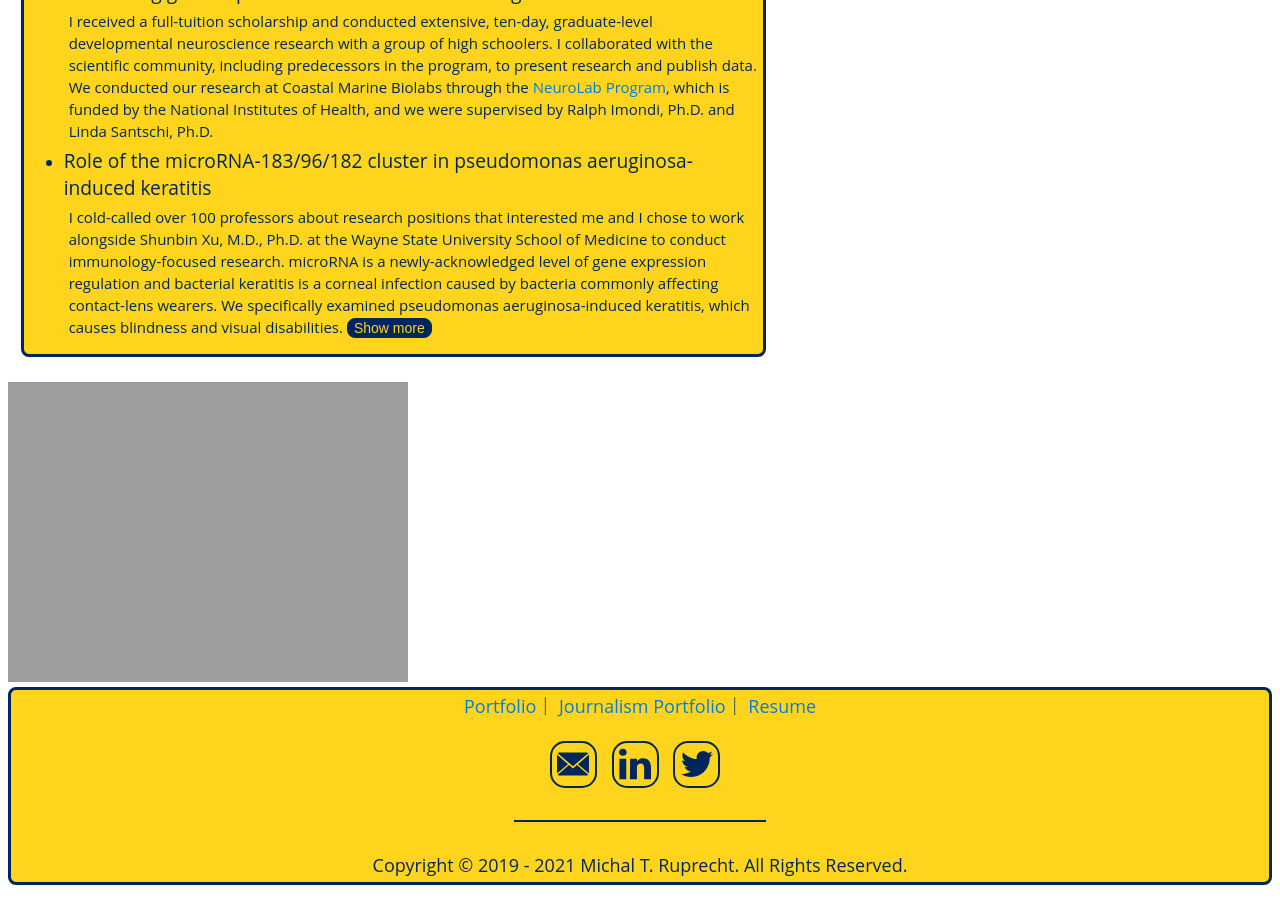
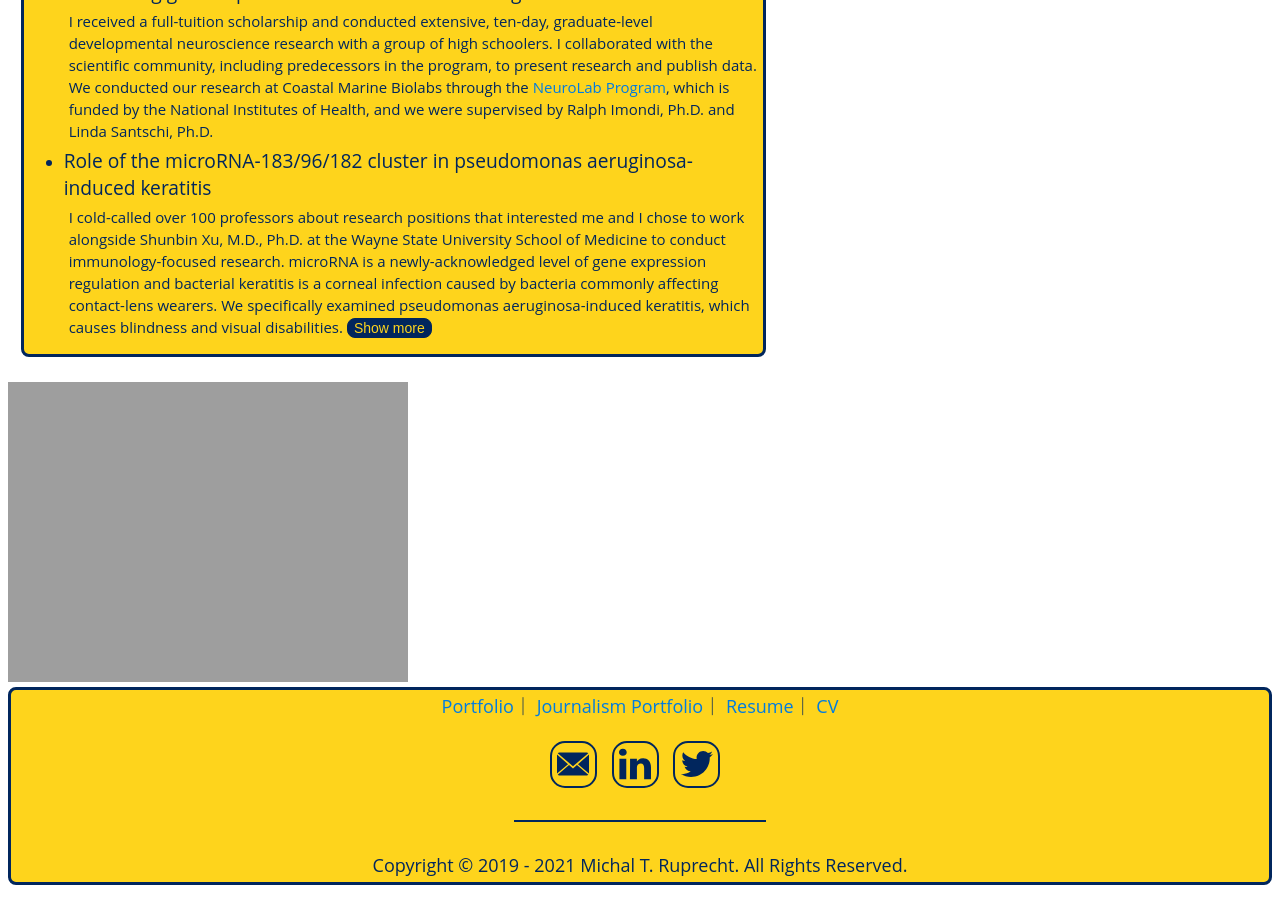
Before and after one commit to MichalRuprecht/michalruprecht.github.io, a Jekyll site: the page built from index.html, in a window 1280 px wide and 900 px high, scrolled down 2390 px. Built offline with Jekyll 4.4.1, drawn with Linux system fonts in a browser that asks for light colours.

```diff
--- a/_layouts/default.html
+++ b/_layouts/default.html
@@ -38,7 +38,8 @@
                 <big>
                   <a href="http://undergrad.michalruprecht.com/">Portfolio</a>｜
 									<a href="https://michalruprecht.com/pages/journalism">Journalism Portfolio</a>｜
-									<a href="http://resume.michalruprecht.com/" target="_blank">Resume</a>
+									<a href="http://resume.michalruprecht.com/" target="_blank">Resume</a>｜
+									<a href="http://cv.michalruprecht.com/" target="_blank">CV</a>
                 <br /><br />
                   <a class="collegebutton" href="mailto:me@michalruprecht.com" target="_blank"><img src="https://michalruprecht.github.io/assets/icons/mail.svg" alt="EMail" style="width:32px;"></a>
                   <a class="collegebutton" href="https://www.linkedin.com/in/michalruprecht" target="_blank"><img src="https://michalruprecht.github.io/assets/icons/linkedin.svg" alt="LinkedIn" style="width:32px;"></a>
```
